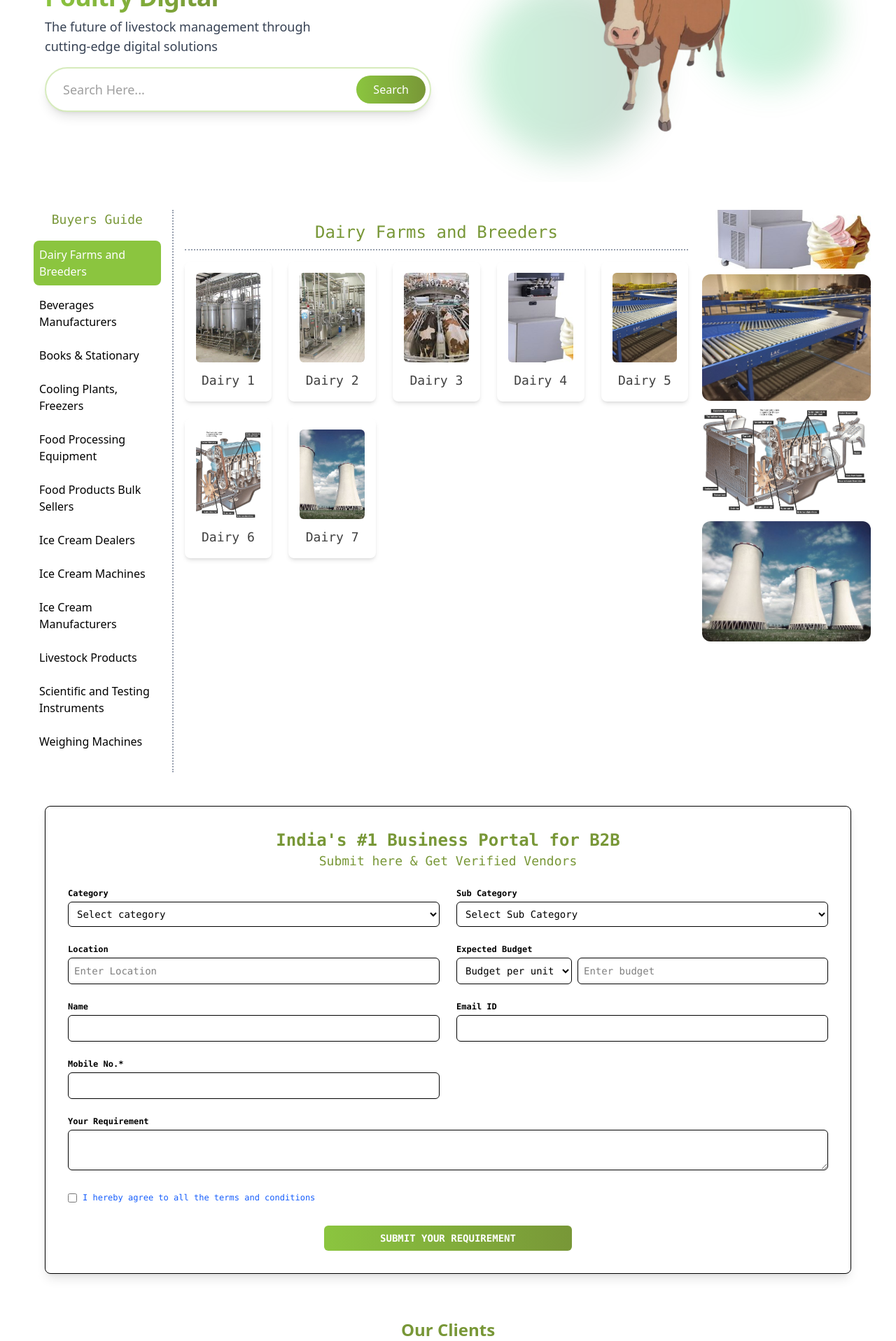
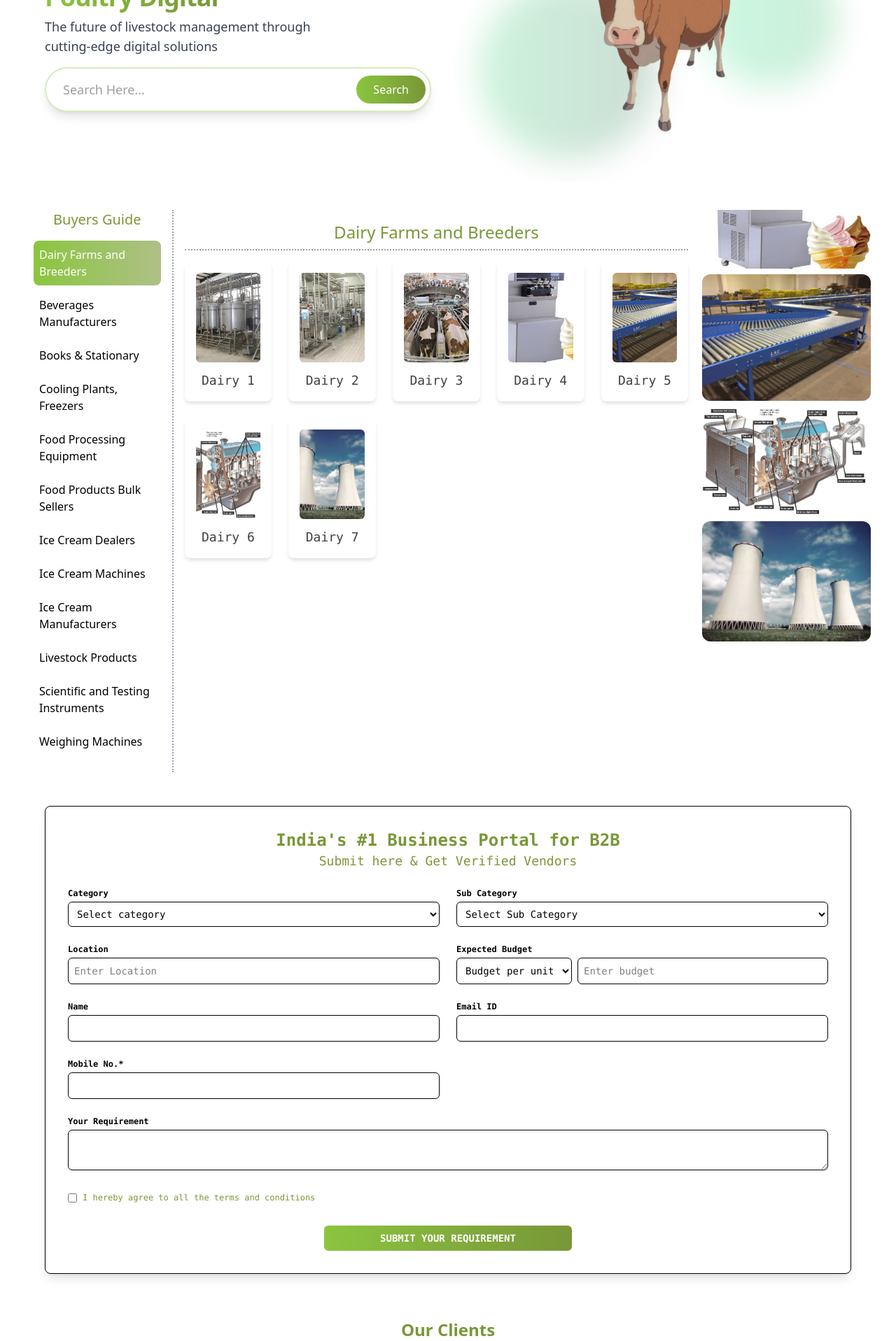
Before and after one commit to Sakshamgargj/poultry, a React (Vite) app: page / in a window 1280 px wide. Shown: the part 572-2489 px from the top of the page at 70% size. Built offline with nearby package versions, Linux system fonts and the light colour scheme.

Commit message:
v-1.3.44

```diff
--- a/src/components/Category.jsx
+++ b/src/components/Category.jsx
@@ -189,14 +189,14 @@ export default function CategorySidebar() {
         className={`fixed inset-y-0 left-0 w-64 bg-green-200 md:bg-transparent p-4 pt-16 md:pt-0 border-r-2 border-gray-400 border-dotted overflow-y-auto transition-transform transform md:relative md:translate-x-0 ${showSidebar ? "translate-x-0" : "-translate-x-full"
           }`}
       >
-        <h2 className="text-lg text-center font-mono text-darkprimary mb-4">Buyers Guide</h2>
+        <h2 className="text-xl text-center hover:text-xl hover:underline text-darkprimary mb-4">Buyers Guide</h2>
 
         {CategoryData.map((item, index) => (
           <motion.button
             key={index}
             whileHover={{ scale: 1.05 }}
             whileTap={{ scale: 0.95 }}
-            className={`block w-full text-left p-2 rounded-lg mb-2 hover:bg-darkprimary transition-all ${selectedCategory.category === item.category ? "bg-primary text-white" : ""
+            className={`block w-full text-left p-2 rounded-lg mb-2 hover:bg-darkprimary transition-all ${selectedCategory.category === item.category ? "bg-gradient-to-r from-primary to-darkprimary/60 text-white" : ""
               }`}
             onClick={() => {
               setSelectedCategory(item);
@@ -212,7 +212,7 @@ export default function CategorySidebar() {
 
       {/* Main Content */}
       <div className="w-full text-lg text-center md:w-3/4 p-4">
-        <h2 className="text-2xl font-mono text-darkprimary border-b-2 border-gray-400 border-dotted pb-2 mb-4">{selectedCategory.category}</h2>
+        <h2 className="text-2xl text-darkprimary border-b-2 border-gray-400 border-dotted pb-2 mb-4">{selectedCategory.category}</h2>
         <div className="grid grid-cols-3 md:grid-cols-5 gap-6">
           {selectedCategory.subcategories.map((sub, index) => (
             <div
--- a/src/components/Contact.jsx
+++ b/src/components/Contact.jsx
@@ -94,7 +94,7 @@ function ContactForm() {
                     {/* Terms & Conditions */}
                     <div className="flex items-start sm:col-span-2">
                         <input type="checkbox" className="mr-2 mt-0.5 accent-darkprimary" />
-                        <span className="text-xs text-blue-600">
+                        <span className="text-xs text-darkprimary">
                             I hereby agree to all the terms and conditions
                         </span>
                     </div>
```
